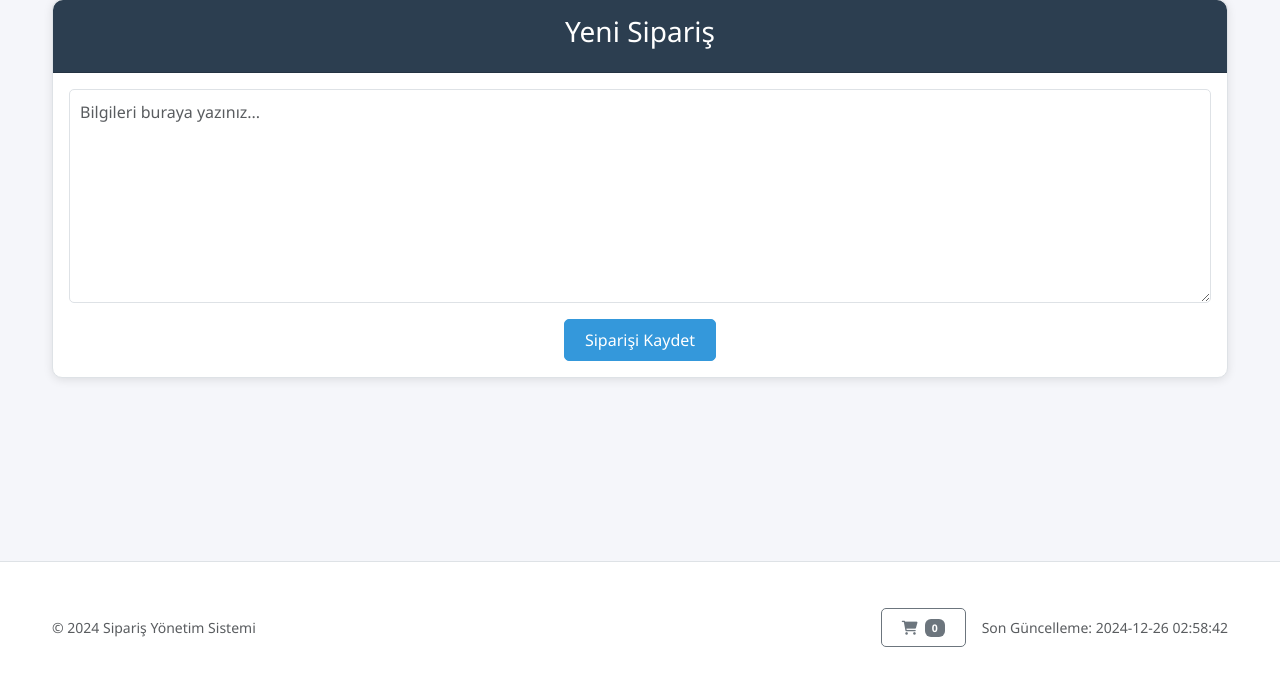
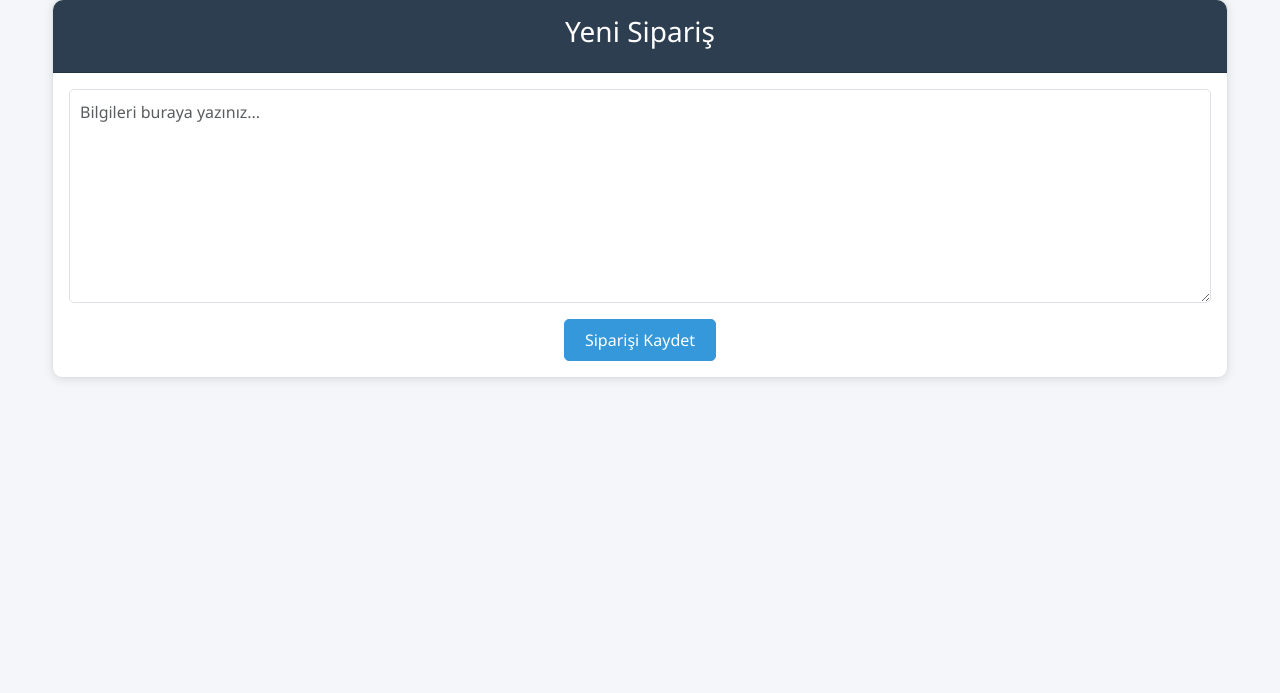
Before and after one commit to SiparisTakip/siparis_kayit3, a Flask app: page / in a window 1280 px wide. Shown: the part 107-800 px from the top of the page. Run offline with Flask 3, Linux system fonts and the light colour scheme; data that the repository does not hold is empty.

Commit message:
Update index.html

```diff
--- a/templates/index.html
+++ b/templates/index.html
@@ -493,29 +493,6 @@
         </div>
     </div>
 
-    <!-- Footer ekle (container dışına) -->
-    <footer class="footer mt-auto py-3">
-        <div class="container">
-            <div class="d-flex justify-content-between align-items-center">
-                <div class="text-muted">
-                    <small>© 2024 Sipariş Yönetim Sistemi</small>
-                </div>
-                <div class="d-flex align-items-center gap-3">
-                    <button class="btn btn-sm btn-outline-secondary"
-                            data-bs-toggle="tooltip"
-                            data-bs-placement="top"
-                            title="Aktif Sipariş Sayısı">
-                        <i class="fas fa-shopping-cart me-1"></i>
-                        <span class="badge bg-secondary">{{ siparisler|length }}</span>
-                    </button>
-                    <span class="text-muted">
-                        <small>Son Güncelleme: {{ tarih }}</small>
-                    </span>
-                </div>
-            </div>
-        </div>
-    </footer>
-
     <script src="https://cdn.jsdelivr.net/npm/bootstrap@5.3.0/dist/js/bootstrap.bundle.min.js"></script>
     <script>
         // Tab değiştiğinde verileri güncelle
```
